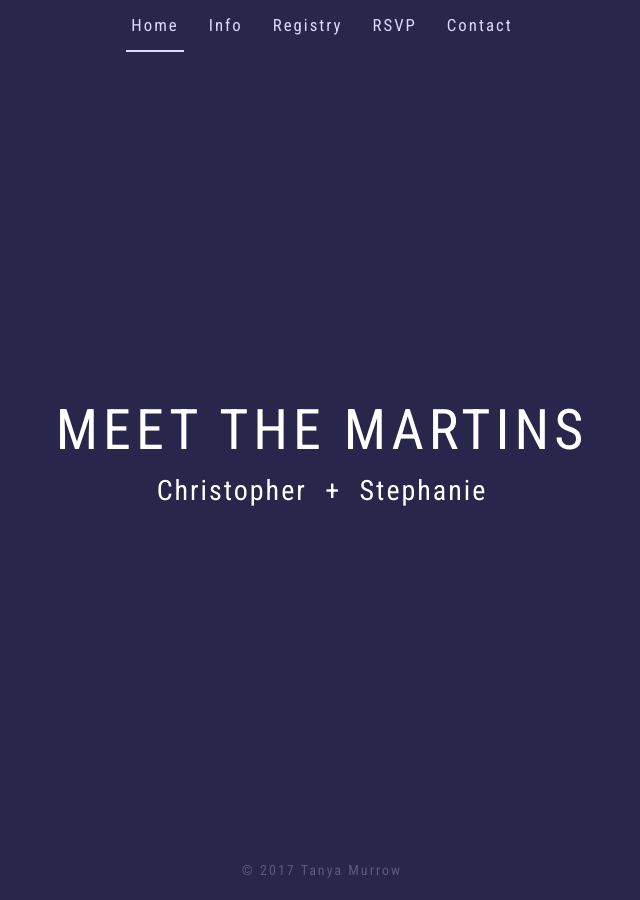
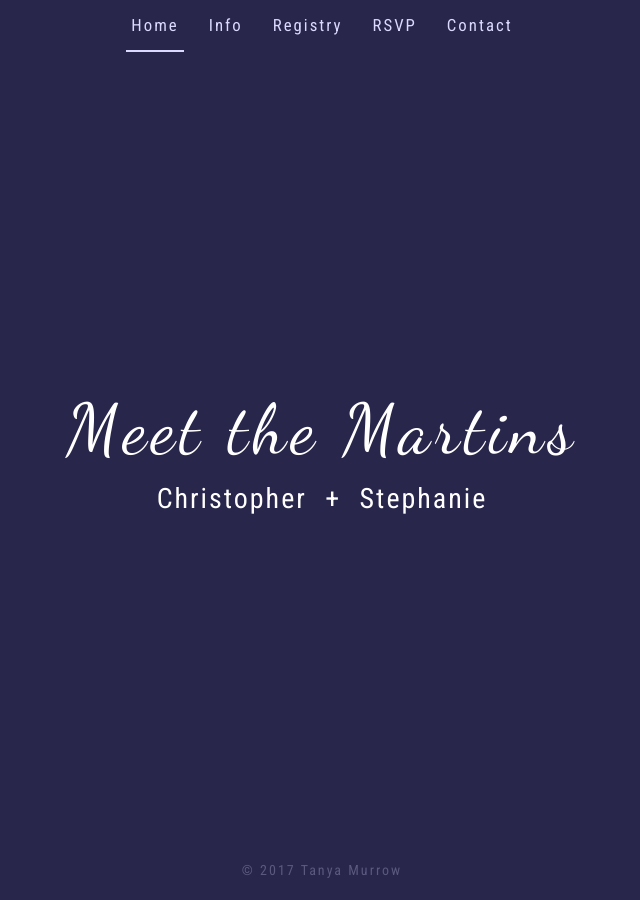
Before and after one commit to meetthemartins/meetthemartins.github.io, a Jekyll site: the page built from index.html, in a window 1280 px wide. Shown: the whole page, without its empty margins (318-958 px from the left). Built offline with Jekyll 4.4.1, drawn with Linux system fonts in a browser that asks for light colours; nearby versions of some CDN libraries.

Commit message:
Changed title to cursive font

```diff
--- a/css/style.css
+++ b/css/style.css
@@ -14,6 +14,10 @@ input {
 .cursive {
   font-family: 'Dancing Script', cursive;
   /*font-family: 'Sacramento', cursive;*/
+}
+
+.cover-heading.cursive {
+  font-size: 500%;
 }
 
 /* Footer */
--- a/index.html
+++ b/index.html
@@ -3,6 +3,7 @@ layout: cover
 title: Meet The Martins
 ---
 <div class="inner cover">
-  <h1 class="cover-heading">MEET THE MARTINS</h1>
+  <!-- <h1 class="cover-heading">MEET THE MARTINS</h1> -->
+  <h1 class="cover-heading cursive">Meet the Martins</h1>
   <p class="lead">Christopher <span class="padding"> + </span> Stephanie</p>
 </div>
```
